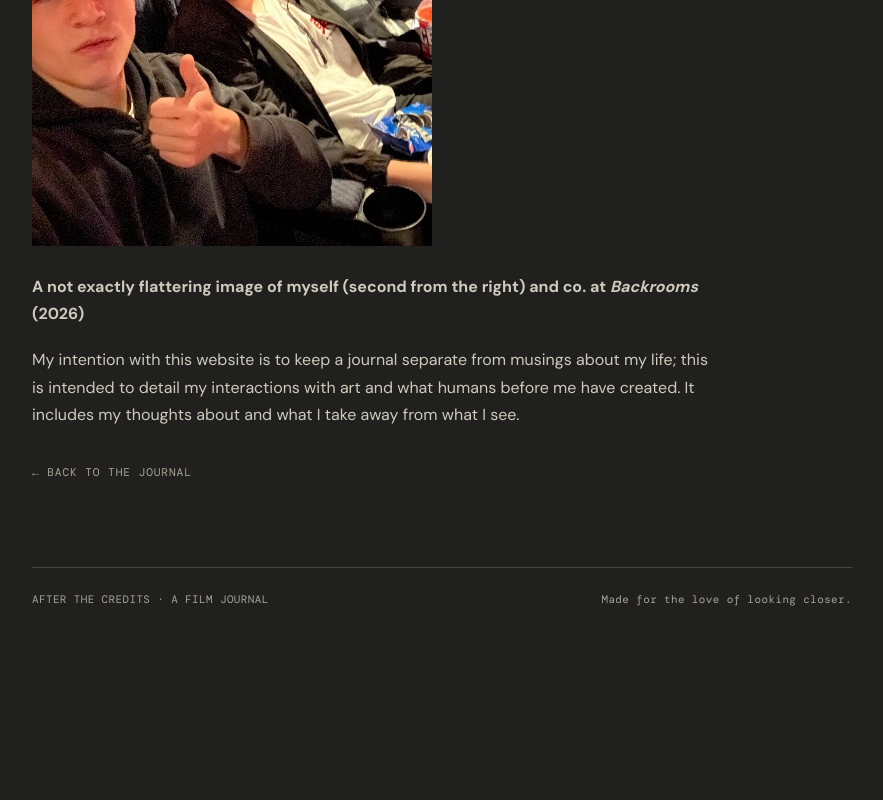
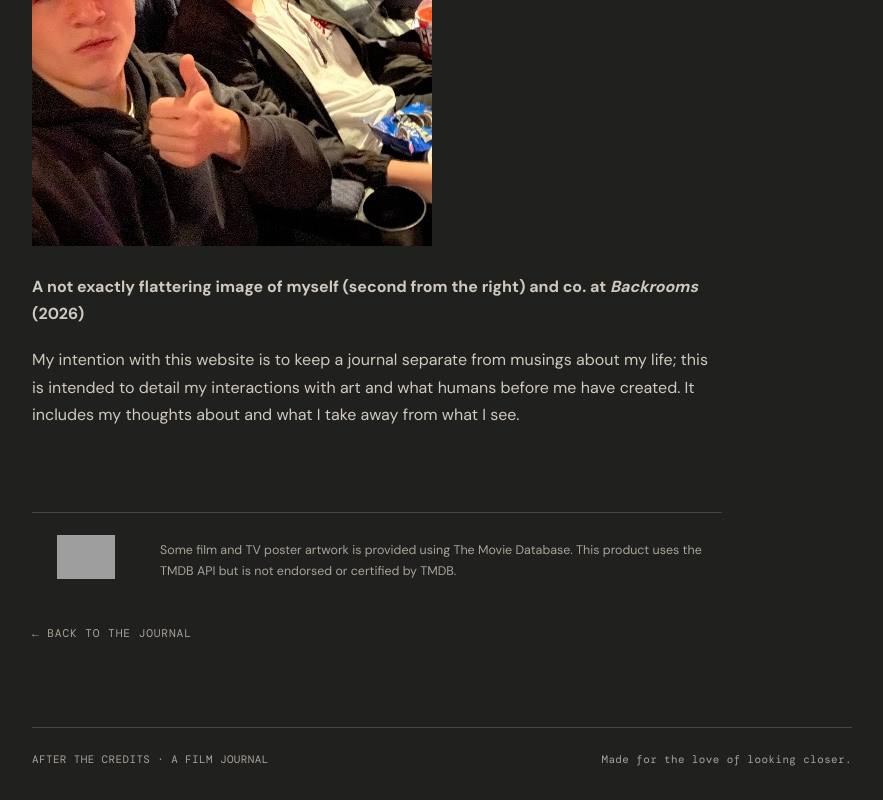
Before and after one commit to solarsyrup/film-review-website, an Astro site: page /about in a window 1280 px wide. Shown: the part 935-1735 px from the top of the page, without its empty margins (198-1081 px from the left). Before the commit the page ends 1575 px from the top, so only its background shows below. Built offline with nearby package versions, Linux system fonts and the light colour scheme; Astro itself is replaced by a stand-in of ours; grey boxes are pictures that could not be loaded.

Commit message:
Credit TMDB poster source and add required API attribution on About page

```diff
--- a/src/pages/about.astro
+++ b/src/pages/about.astro
@@ -15,6 +15,18 @@ const AboutContent = aboutContent?.Content;
       <p>{about?.data.intro ?? "A personal place to write about films with patience and curiosity."}</p>
     </section>
     {AboutContent && <div class="page-copy"><AboutContent /></div>}
+    <aside class="tmdb-credit" aria-label="Poster image credits">
+      <a href="https://www.themoviedb.org" target="_blank" rel="noopener noreferrer" aria-label="Visit The Movie Database">
+        <img src="https://www.themoviedb.org/assets/2/v4/logos/v2/blue_short.svg" alt="TMDB" width="108" height="43" loading="lazy" />
+      </a>
+      <p>Some film and TV poster artwork is provided using The Movie Database. This product uses the TMDB API but is not endorsed or certified by TMDB.</p>
+    </aside>
     <p><a class="back-link" href="/">← Back to the journal</a></p>
   </article>
 </BaseLayout>
+<style>
+.tmdb-credit{max-width:690px;border-top:1px solid var(--line);margin:55px 0 30px;padding-top:22px;display:flex;align-items:center;gap:20px}
+.tmdb-credit img{width:108px;height:auto;max-height:44px;object-fit:contain}
+.tmdb-credit p{font-size:.78rem;color:var(--muted);margin:0}
+@media(max-width:500px){.tmdb-credit{align-items:flex-start;flex-direction:column;gap:12px}}
+</style>
```
